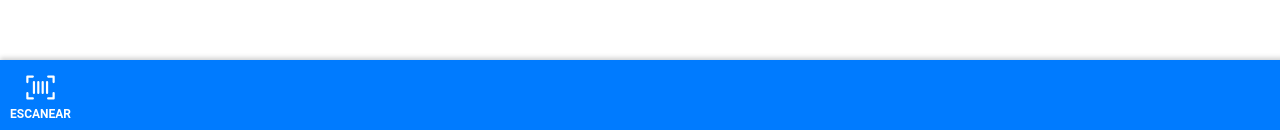
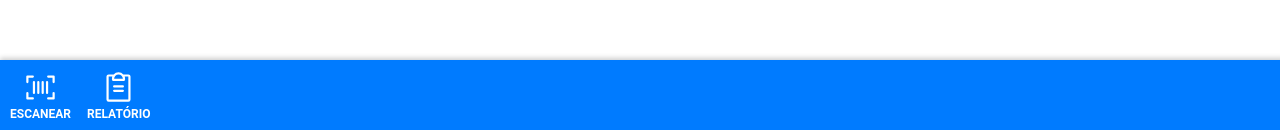
Before and after one commit to jarbsoncosta/qr-code, a React (Vite) app: page / in a window 1280 px wide. Shown: the part 667-797 px from the top of the page. Built offline with nearby package versions, Linux system fonts and the light colour scheme.

Commit message:
mudando para jsx

```diff
--- a/src/components/BarcodeScanner/index.jsx
+++ b/src/components/BarcodeScanner/index.jsx
@@ -2,7 +2,7 @@ import React, { useState, useEffect, useRef } from 'react';
 import { BrowserMultiFormatReader } from '@zxing/library';
 import { products } from '../../utils/dados';
 import "./styles.css"
-import { Barcode } from '@phosphor-icons/react';
+import { Barcode, ClipboardText } from '@phosphor-icons/react';
 
 export function BarcodeScanner() {
   const [data, setData] = useState(null);
@@ -130,10 +130,12 @@ export function BarcodeScanner() {
   {/* Menu fixo no rodapé */}
   <div className="footer-menu">
        <div  className='button-menu'>
-
           <Barcode color='#ffff' onClick={handleOpenCamera} size={35} />
         <strong> ESCANEAR</strong>
-
+       </div>
+       <div  className='button-menu'>
+          <ClipboardText color='#ffff' onClick={handleOpenCamera} size={35} />
+        <strong> RELATÓRIO</strong>
        </div>
 
       </div>
```
Also changed, not shown: src/pages/relatorio/index.tsx (added).
